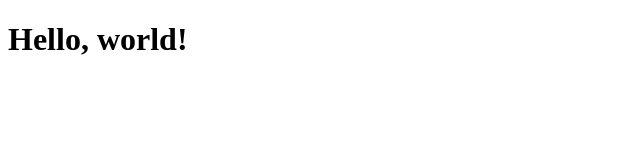
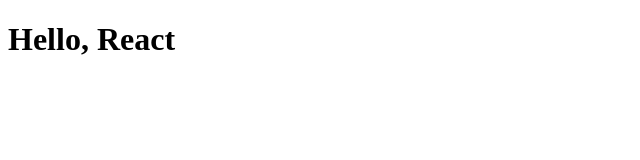
Before and after one commit to githubscientist/react-ps, a React (Vite) app: page / in a window 1280 px wide. Shown: the top 160 px of the page, without its empty margins (0-640 px from the left). Built offline with nearby package versions, Linux system fonts and the light colour scheme.

Commit message:
state in class components

```diff
--- a/src/App.jsx
+++ b/src/App.jsx
@@ -1,9 +1,18 @@
 import React from 'react';
 
 class App extends React.Component {
+  constructor(props) {
+    super(props);
+
+    this.state = {
+      // state initialization
+      name: 'React',
+    };
+  }
+
   // method override to render the component
   render() {
-    return <h1>Hello, world!</h1>;
+    return <h1>Hello, {this.state.name}</h1>
   }
 }
 
```
Also changed, not shown: 1 other file (tests, documents, lock files or other folders).
